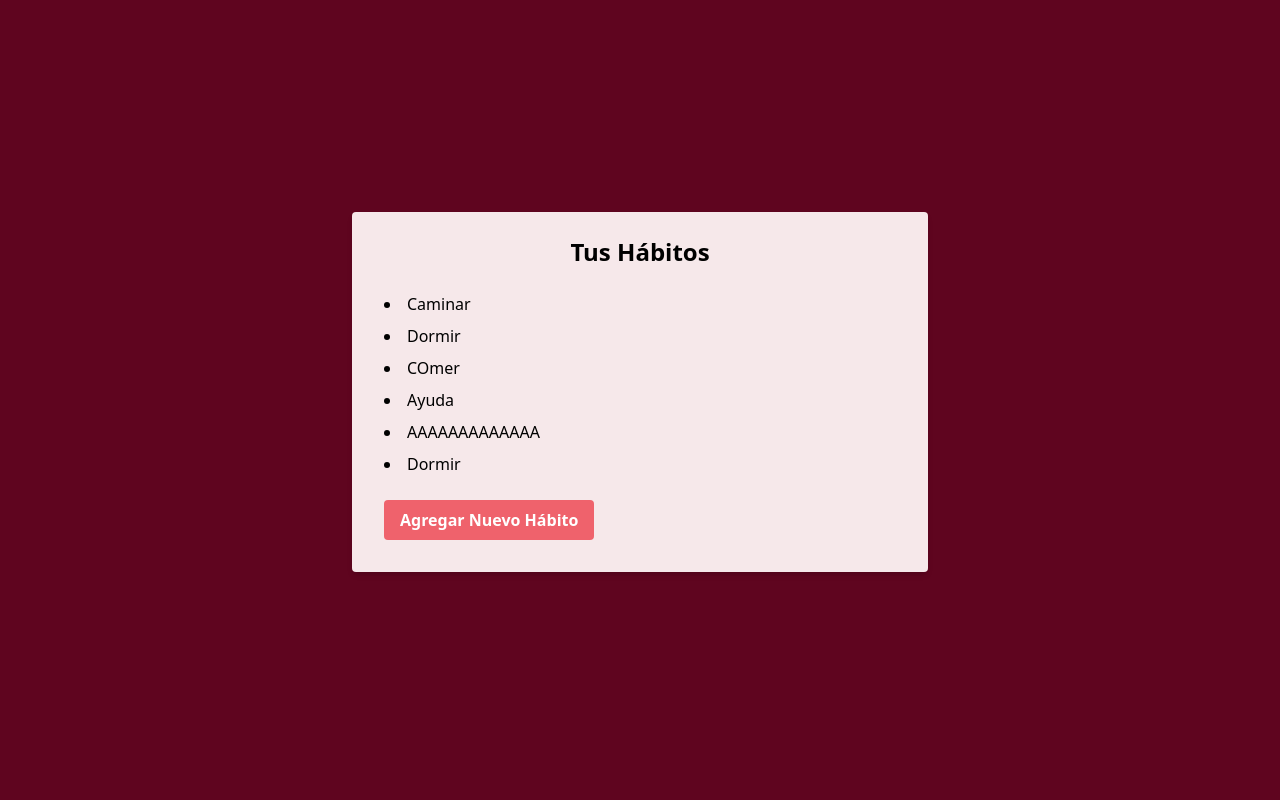
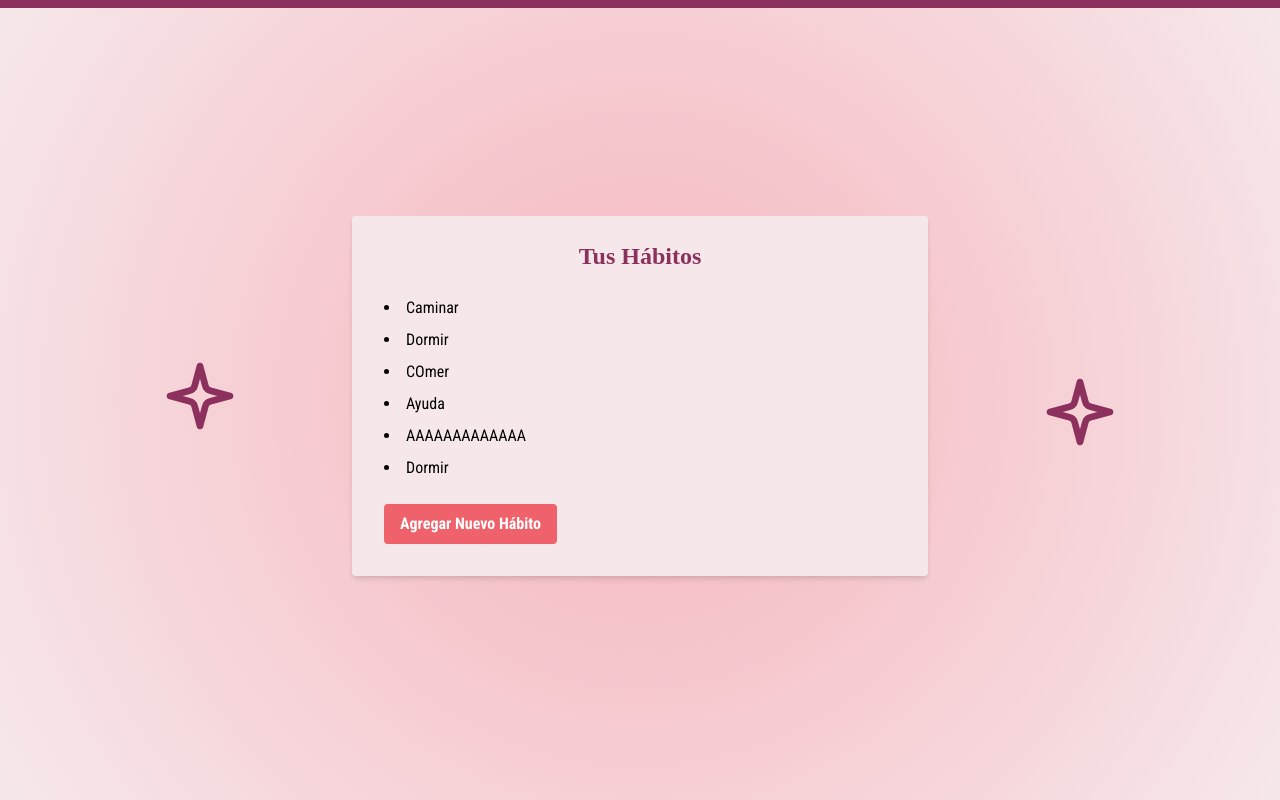
Before and after one commit to gabigonzalz/Habitos---WEB, a Flask app: page /pagina_principal in a window 1280 px wide. Run offline with Flask 3, Linux system fonts and the light colour scheme; a user stored in the database is signed in; data comes from the database, SQL or seed files in the repository; some libraries are stand-ins or nearby versions; some web fonts are replaced.

Commit message:
Cambios visuales

```diff
--- a/templates/historial.html
+++ b/templates/historial.html
@@ -3,6 +3,10 @@
 <head>
     <meta charset="UTF-8">
     <script src="https://cdn.tailwindcss.com"></script>
+    <link href="https://fonts.cdnfonts.com/css/gorilla" rel="stylesheet">
+    <link rel="preconnect" href="https://fonts.googleapis.com">
+    <link rel="preconnect" href="https://fonts.gstatic.com" crossorigin>
+    <link href="https://fonts.googleapis.com/css2?family=Roboto+Condensed:ital,wght@0,100..900;1,100..900&display=swap" rel="stylesheet">
     <meta name="viewport" content="width=device-width, initial-scale=1.0">
     <title>Historial</title>
 </head>
--- a/templates/pagina_principal.html
+++ b/templates/pagina_principal.html
@@ -3,22 +3,33 @@
 <head>
     <meta charset="UTF-8">
     <script src="https://cdn.tailwindcss.com"></script>
+    <link href="https://fonts.cdnfonts.com/css/gorilla" rel="stylesheet">
+    <link rel="preconnect" href="https://fonts.googleapis.com">
+    <link rel="preconnect" href="https://fonts.gstatic.com" crossorigin>
+    <link href="https://fonts.googleapis.com/css2?family=Roboto+Condensed:ital,wght@0,100..900;1,100..900&display=swap" rel="stylesheet">
     <meta name="viewport" content="width=device-width, initial-scale=1.0">
     <title>Página Principal</title>
 </head>
-<body class="flex items-center justify-center min-h-screen bg-[#5f051f]">
+<body class="border-t-8 border-[#8c315d] flex items-center justify-center min-h-screen bg-[radial-gradient(circle_at_center,_var(--tw-gradient-stops))] from-[#F6B4BD] to-[#F6E8EA]">
+
+        <!-- Estrella medio-der -->
+        <img src="static/estrellita2.png" alt="Estrellita 1" class="absolute right-40 w-20 h-20 z-10 mt-4 ml-4">
+
+        <!-- Estrella medio-iz  -->
+        <img src="static/estrellita2.png" alt="Estrellita 2" class="absolute left-40 w-20 h-20 z-10 mb-4 mr-4">
+
     <div class="w-full max-w-xl mx-auto bg-[#F6E8EA] shadow-md rounded px-8 pt-6 pb-8 mb-4">
-        <h1 class="text-2xl font-bold mb-6 text-center">Tus Hábitos</h1>
+        <h1 style="font-family:gorilla" class="text-2xl font-bold mb-6 text-center text-[#8c315d]">Tus Hábitos</h1>
 
         {% if habitos_personalizados %}
-        <ul class="list-disc list-inside">
+        <ul class="list-disc list-inside" style="font-family:Roboto Condensed">
             {% for habito in habitos_personalizados %}
             <li class="mb-2">{{ habito.habito_nombre }}</li>
             {% endfor %}
         </ul>
         {% endif %}
 
-        <a href="/agregar_habito" class="bg-[#EF626C] hover:bg-[#78d6a6] text-white font-bold py-2 px-4 rounded focus:outline-none focus:shadow-outline mt-4 inline-block transform transition-transform duration-200 hover:scale-110">
+        <a href="/agregar_habito" style="font-family:Roboto Condensed" class="bg-[#EF626C] hover:bg-[#78d6a6] text-white font-bold py-2 px-4 rounded focus:outline-none focus:shadow-outline mt-4 inline-block transform transition-transform duration-200 hover:scale-110">
             Agregar Nuevo Hábito
         </a>
     </div>
```
Also changed, not shown: templates/agregar_habito.html (+14 -3 lines), templates/index.html (+8 -8 lines), templates/iniciar_sesion.html (+14 -3 lines), templates/registrar.html (+13 -1 lines), static/atom_colorizado.png (deleted), static/estrellita.png (added), static/estrellita2.png (added), static/reshot-icon-atom-8ACZ3FT6WP.svg (deleted), static/reshot-icon-round-star-HQZLFE32KV.svg (deleted), static/reshot-icon-square-star-JYD64XEF92.svg (deleted).
